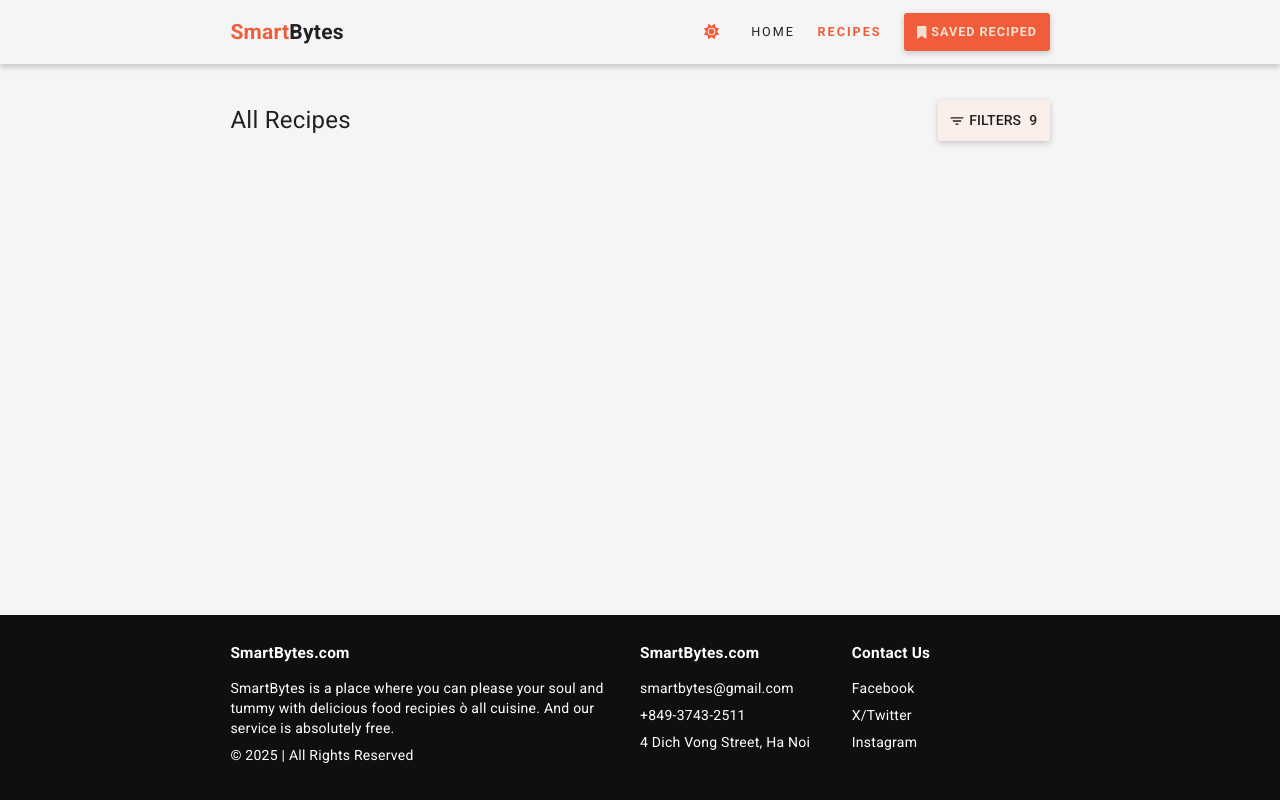
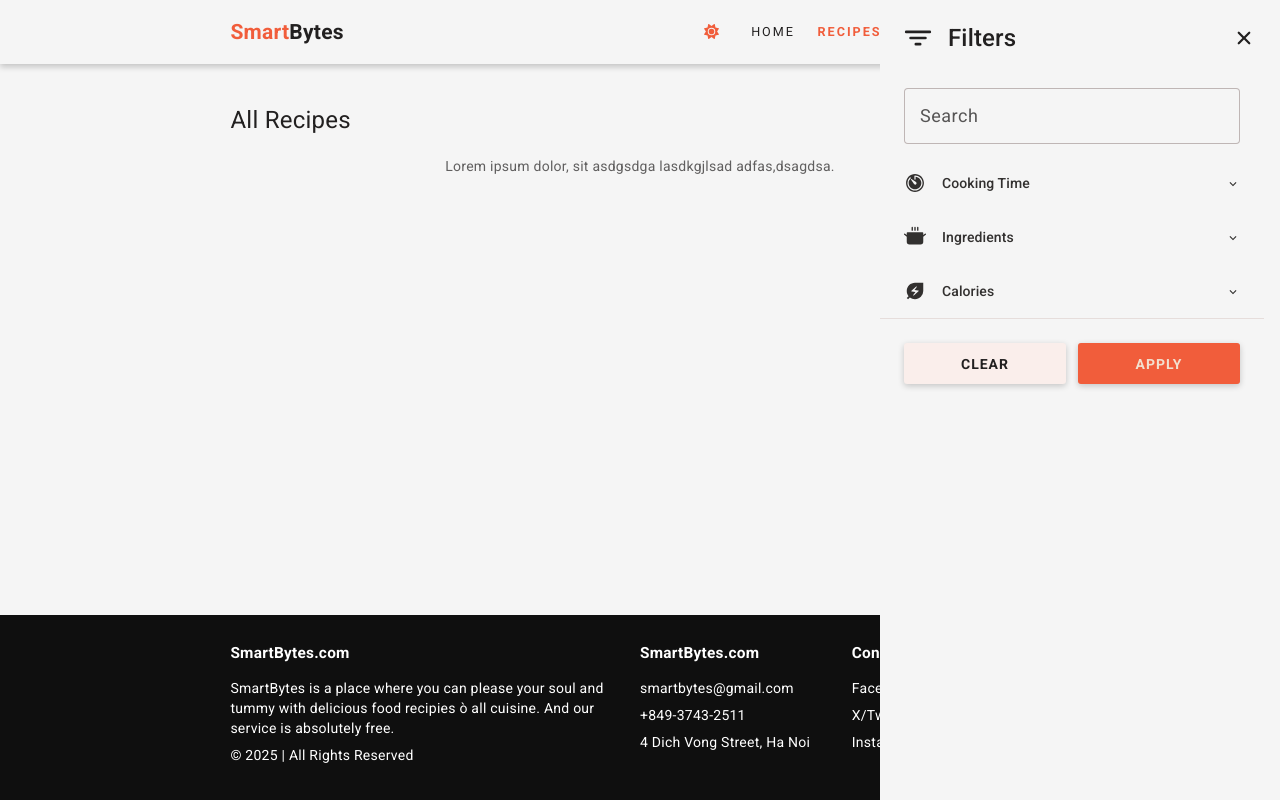
Before and after one commit to TranQuanh/SmartBites, a React (Create React App) app in the folder source code/frontend_web/frontend_smartbytes/: page /recipes in a window 1280 px wide. Both pictures are taken after a click on the button "Open filter bar". Built offline with nearby package versions, Linux system fonts and the light colour scheme.

Commit message:
update filterbar and recipelist

```diff
--- a/source code/frontend_web/frontend_smartbytes/src/components/FilterBar/FilterBar.js
+++ b/source code/frontend_web/frontend_smartbytes/src/components/FilterBar/FilterBar.js
@@ -5,30 +5,80 @@ import { IoTimer } from "react-icons/io5";
 import { MdExpandMore } from "react-icons/md";
 import { PiCookingPotFill } from "react-icons/pi";
 import { MdEnergySavingsLeaf } from "react-icons/md";
-function FilterBar(){
+import { useState } from "react";
+function FilterBar({close}){
+    const [expanded, setExpanded] = useState({
+        "cook-time": false,
+        "ingr": false,
+        "calories": false,
+      });
+
+      // Hàm toggle cho accordion
+      const toggleAccordion = (section) => {
+        setExpanded((prev) => ({
+          ...prev,
+          [section]: !prev[section], // Toggle true/false cho section tương ứng
+        }));
+      };
+
+      const getSelectedFilterFromDiv = (div) =>{
+        const selectedFilter = div.querySelector('input[type="radio"]:checked');
+        if (selectedFilter) {
+            return [selectedFilter.name, selectedFilter.value];
+        }
+        return null; // H
+      };
+
+      const applyFilter = () => {
+        const selected = [];
+        const searchInput = document.querySelector('input[type="search"]');
+        const searchValue = searchInput?.value.trim();
+        if (searchValue) {
+            selected.push(["q", searchValue]);
+        }
+        const filterDivs = document.querySelectorAll('.accordion-overflow[data-filter]');
+        filterDivs.forEach((div) => {
+            const filter = getSelectedFilterFromDiv(div);
+            if (filter) {
+                selected.push(filter);
+            }
+        });
+        const queryString = selected.map(([k, v]) => `${encodeURIComponent(k)}=${encodeURIComponent(v)}`).join('&');
+
+        console.log( queryString);
+    };
+
+    const clearFilters = () => {
+        const searchInput = document.querySelector('input[type="search"]');
+        if (searchInput) searchInput.value = "";
+        const radioButtons = document.querySelectorAll('input[type="radio"]');
+        radioButtons.forEach((radio) => (radio.checked = false));
+    };
+
     return(
         <>
+            <div className= "overlay active" onClick={close}></div>
             <div className="filter-bar active">
                 <div className="title-wrapper">
                     <span className="filter-icon material-symbols-outlined">
                         <IoFilter />
                     </span>
                     <p className="title-medium">Filters</p>
-                    <button className="icon-btn close-btn has-state">
+                    <button className="icon-btn close-btn has-state" onClick={close}>
                         <IoClose />
                     </button>
                 </div>
                 <div className="filter-content">
                     <div className="search-wrapper">
                         <div className="input-oulined">
-                            <label for="search" className="body-large label">Search</label>
-                            <input type="search" name="search" id ="search" placeholder="Search recipes" className="input-field body-large"/>
+                            <label  htmlFor="search" className="body-large label" >Search</label>
+                            <input type="search" name="search" id ="search" placeholder="Search recipes" className="input-field body-large" onKeyDown={applyFilter}/>
                         </div>
 
                     </div>
                     {/* cooking time */}
                     <div className="accordion-container">
-                        <button className="accordion-btn has-state" aria-expanded="false">
+                        <button className="accordion-btn has-state" aria-expanded={expanded["cook-time"]} onClick={() => toggleAccordion("cook-time")}>
                             <span className="accordion-icon">
                                 <IoTimer />
                             </span>
@@ -85,7 +135,7 @@ function FilterBar(){
 
                     {/* Ingredient */}
                     <div className="accordion-container">
-                        <button className="accordion-btn has-state" aria-expanded="false">
+                        <button className="accordion-btn has-state" aria-expanded={expanded["ingr"]} onClick={() => toggleAccordion("ingr")}>
                             <span className="accordion-icon">
                                 <PiCookingPotFill />
                             </span>
@@ -127,7 +177,7 @@ function FilterBar(){
 
                     {/* Calories */}
                     <div className="accordion-container">
-                        <button className="accordion-btn has-state" aria-expanded="false">
+                        <button className="accordion-btn has-state"aria-expanded={expanded["calories"]} onClick={() => toggleAccordion("calories")}>
                             <span className="accordion-icon">
                                 <MdEnergySavingsLeaf />
                             </span>
@@ -179,8 +229,21 @@ function FilterBar(){
                     {/* End calories */}
 
                     <div className="filter-actions">
-                        <button className="btn btn-secondary label-large has-state">CLEAR</button>
-                        <button className="btn btn-primary label-large">APPLY</button>
+                        <button
+                            className="btn btn-secondary label-large has-state"
+                            onClick={clearFilters}
+                        >
+                            CLEAR
+                        </button>
+                        <button
+                            className="btn btn-primary label-large"
+                            onClick={() => {
+                                applyFilter();
+                                close();
+                            }}
+                        >
+                            APPLY
+                        </button>
                     </div>
                 </div>
             </div>
--- a/source code/frontend_web/frontend_smartbytes/src/components/FilterBar/FilterBar.scss
+++ b/source code/frontend_web/frontend_smartbytes/src/components/FilterBar/FilterBar.scss
@@ -2,7 +2,7 @@
 .filter-bar{
     position: fixed;
     top: 0;
-    right: -400px;
+    right: 0;
     background-color: var(--background);
     max-width: 400px;
     width: 100%;
@@ -10,7 +10,9 @@
     display: flex;
     flex-direction: column;
     overflow: hidden;
-    visibility: hidden;
+    transform: translate(100%);
+    animation: getAnimationDuration(0.3s) SlideInRight forwards;
+    // visibility: hidden;
     transition: var(--transition-short);
     z-index: 6;
     .title-wrapper{
@@ -175,8 +177,3 @@
 
     }
 }
-.filter-bar.active{
-    visibility: visible;
-    transform: translateX(-400px);
-    transition: var(--transition-medium);
-}
--- a/source code/frontend_web/frontend_smartbytes/src/components/RecipeList/RecipeList.js
+++ b/source code/frontend_web/frontend_smartbytes/src/components/RecipeList/RecipeList.js
@@ -1,13 +1,19 @@
 import "./RecipeList.scss";
 import { IoFilter } from "react-icons/io5";
+import {useState} from 'react';
+import FilterBar from "../FilterBar/FilterBar";
 function RecipeList(){
+    const[showFilterbar,setShowFilterbar] = useState(false);
+    function closeFilterbar(){
+        setShowFilterbar(false);
+    }
     return(
         <>
-            <div className="overlay" data-overlay data-filter-toggler></div>
+            {showFilterbar &&<FilterBar close={closeFilterbar}/>}
             <div className="recipe-container container">
                 <div className="title-wrapper">
                     <h2 className="headline-small">All Recipes</h2>
-                    <button className="btn btn-secondary btn-filter has-state has-icon" aria-label="Open filter bar" >
+                    <button className="btn btn-secondary btn-filter has-state has-icon " onClick={()=>setShowFilterbar(true)}aria-label="Open filter bar"  >
                         <span className="material-symbols-outlined" aria-hidden="true">
                             <IoFilter />
                         </span>
@@ -19,7 +25,11 @@ function RecipeList(){
                 </div>
 
                 <div className="grid-list" data-grid-list></div>
-                <div className="load-more grid-list" data-load-more></div>
+                <div className="load-more grid-list" data-load-more>
+                    <p className="info-text body-medium">Lorem ipsum dolor, sit asdgsdga
+                        lasdkgjlsad adfas,dsagdsa.
+                        </p>
+                </div>
             </div>
         </>
     )
--- a/source code/frontend_web/frontend_smartbytes/src/components/RecipeList/RecipeList.scss
+++ b/source code/frontend_web/frontend_smartbytes/src/components/RecipeList/RecipeList.scss
@@ -1,17 +1,4 @@
 @import "../../styles/index.scss";
-.overlay{
-    position:fixed;
-    inset: 0;
-    background-color: var(--overlay-bg);
-    opacity: 0;
-    pointer-events: none;
-    transition: var(--transition-short);
-    z-index: 5;
-}
-.overlay.active{
-    opacity: 1;
-    pointer-events: all;
-}
 .recipe-container{
     padding-bottom: 36px;
     padding-top: 36px;
@@ -30,9 +17,44 @@
                 gap: 8px;
             }
         }
-
+        .btn-filter.active {
+            position: fixed;
+            bottom: calc(var(--mobile-nav-height) + 16px);
+            right: 16px;
+            z-index: 1;
+            box-shadow: var(--shadow-2);
+            border-radius: var(--radius-8);
+            height: 48px;
+            padding-inline: 16px;
+            gap: 12px;
+            transition: none;
+            animation: btn-filter-active 200ms var(--transition-timing-function) forwards;
+          }
+        @keyframes btn-filter-active {
+            0% {
+              transform: scale(0.5);
+              opacity: 0;
+            }
+            100% {
+              transform: scale(1);
+              opacity: 1;
+            }
+          }
     }
     .grid-list{
         position: relative;
     }
+    .load-more{
+        position: relative;
+        margin-top: 8px;
+        align-items: center;
+        .info-text{
+            position: absolute;
+            top:0;
+            left: 50%;
+            transform: translateX(-50%);
+            font-weight: var(--weigth-medium);
+            opacity: 0.7;
+        }
+    }
 }
--- a/source code/frontend_web/frontend_smartbytes/src/pages/Recipe/Recipes.js
+++ b/source code/frontend_web/frontend_smartbytes/src/pages/Recipe/Recipes.js
@@ -1,8 +1,10 @@
 import RecipeList from "../../components/RecipeList/RecipeList";
+import FilterBar from "../../components/FilterBar/FilterBar";
 function Recipes(){
     return(
         <>
-                <RecipeList/>
+            {/* <FilterBar/> */}
+            <RecipeList/>
 
         </>
     )
--- a/source code/frontend_web/frontend_smartbytes/src/styles/index.scss
+++ b/source code/frontend_web/frontend_smartbytes/src/styles/index.scss
@@ -369,6 +369,14 @@ background-color: var(--alpha-10);
     place-items: center;
     border-radius: var(--radius-circle);
 }
+.badge{
+    background-color: var(--error);
+    color: var(--white);
+    height: 16px;
+    min-width: 16px;
+    padding-inline: 4px;
+    border-radius: var(--radius-pill);
+}
 @media screen and (max-width:1280px) {
     .container {
         padding-inline: 18vw;
```
Also changed, not shown: 1 other file (tests, documents, lock files or other folders).
